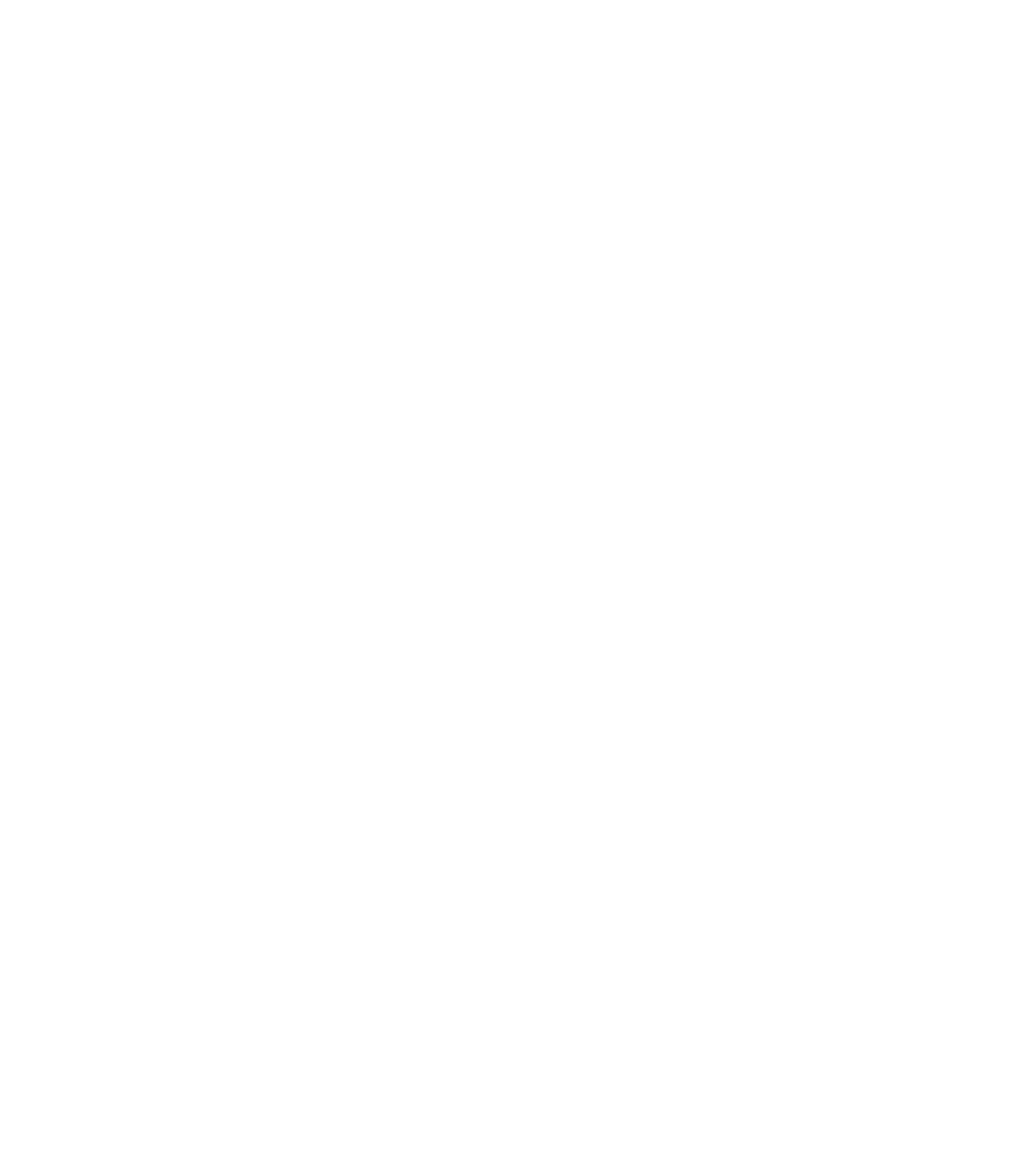
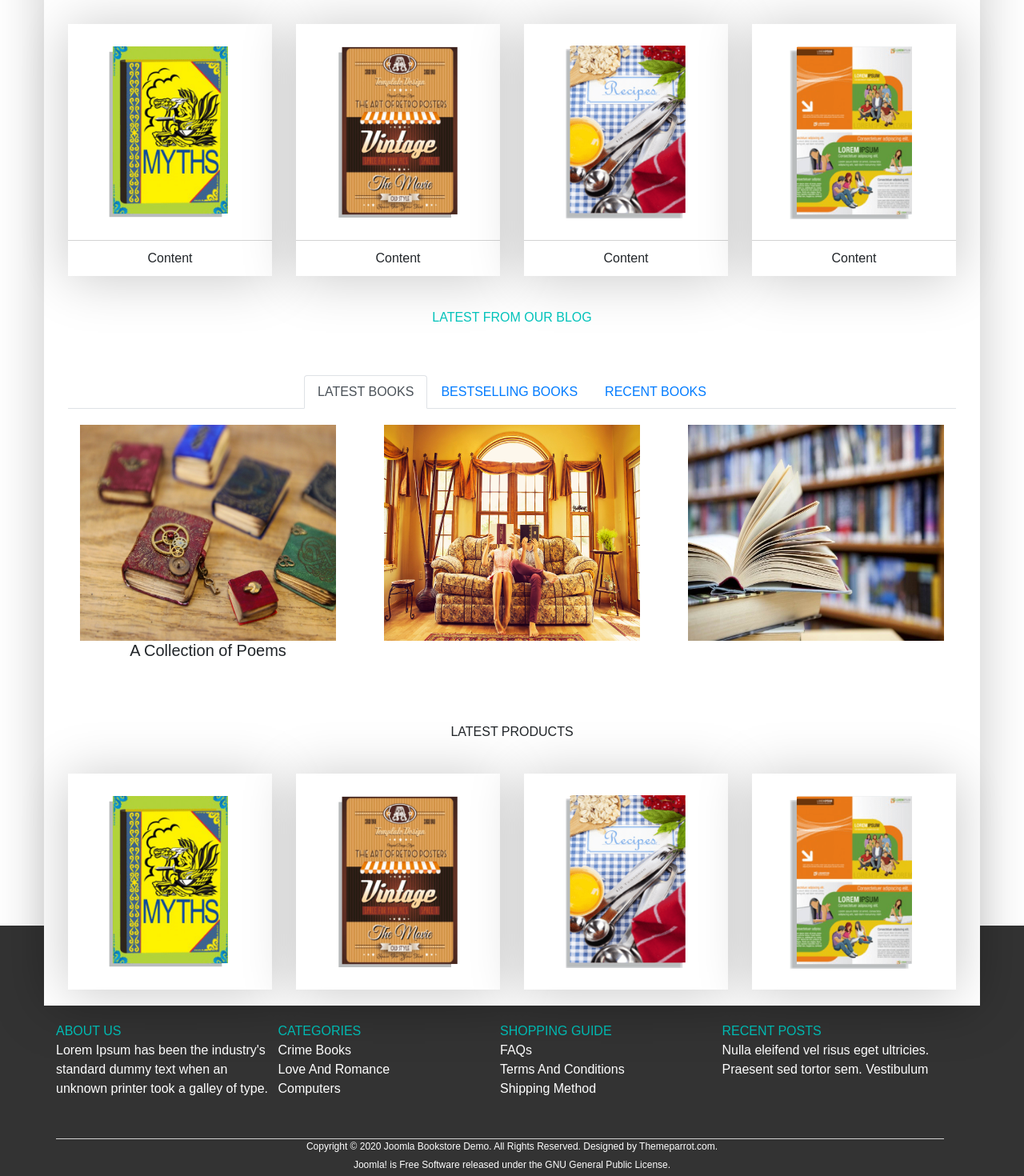
Before and after one commit to HareeshManu/React-Study-App, a React (Create React App) app: page / in a window 1280 px wide. Shown: the part 1105-2575 px from the top of the page at 80% size. Before the commit the page ends 1045 px from the top, so only its background shows below. Built offline with nearby package versions, Linux system fonts and the light colour scheme.

Commit message:
More components added to home page

```diff
--- a/src/components/Footer.js
+++ b/src/components/Footer.js
@@ -1,8 +1,42 @@
-import React from 'react';
-const Footer = (props) => {
+import React from "react";
+import {Container, Row, Col} from 'react-bootstrap';
+import '../styles/Footer.css';
+
+function Footer() {
   return (
-  <div>Footer Page</div>
-  )
-}
+    <div className ="footer-container">
+        <Container classname="footer-container">
+          <Row className="footer-row">
+            <Col lg="3">
+                <Row className="add-color">ABOUT US</Row>
+                <Row>Lorem Ipsum has been the industry's standard dummy text when an unknown printer took a galley of type.</Row>
+            </Col>
+            <Col lg="3">
+                <Row className="add-color">CATEGORIES</Row>
+                <Row>Crime Books</Row>
+                <Row>Love And Romance</Row>
+                <Row>Computers</Row>
+            </Col>
+            <Col lg="3">
+                <Row className="add-color">SHOPPING GUIDE</Row>
+                <Row>FAQs</Row>
+                <Row>Terms And Conditions</Row>
+                <Row>Shipping Method</Row>
+            </Col>
+            <Col lg="3">
+                <Row className="add-color">RECENT POSTS</Row>
+                <Row>Nulla eleifend vel risus eget ultricies. Praesent sed tortor sem. Vestibulum</Row>
+            </Col>
+          </Row>
+          <Row className="footer-style">
+              <Col>Copyright © 2020 Joomla Bookstore Demo. All Rights Reserved. Designed by Themeparrot.com.</Col>
+          </Row>
+          <Row className="footer-style">
+            <Col>Joomla! is Free Software released under the GNU General Public License.</Col>
+          </Row>
+        </Container>
+      </div>
+  );
+};
 
 export default Footer;
--- a/src/components/Main.js
+++ b/src/components/Main.js
@@ -4,7 +4,9 @@
   Row,
   Col,
   Image,
-  Carousel
+  Carousel,
+  Tab,
+  Tabs
 } from "react-bootstrap";
 import '../styles/Main.css';
 
@@ -12,6 +14,14 @@
 import slider1 from "../assets/slider_image_01.png";
 import slider2 from "../assets/slider_image_02.png";
 import slider3 from "../assets/slider_image_03.png";
+import book1 from "../assets/imag1_files/book1.png";
+import book8 from "../assets/imag1_files/book8.png";
+import book6 from "../assets/imag1_files/book6.png";
+import book2 from "../assets/imag1_files/book2.png";
+import blog5 from "../assets/imag1_files/blog5.jpg";
+import blog6 from "../assets/imag1_files/blog6.jpg";
+import blog7 from "../assets/imag1_files/blog7.jpg";
+import blog8 from "../assets/imag1_files/blog7.jpg";
 const Main = (props) => {
   const[index,setIndex] = useState(0);
   const handleSelect = (selectedIndex, e) => {
@@ -67,7 +77,7 @@
 <div className="book-list">
   <Container>
     <Row>
-      <Col md ={4} xs={12} >
+      <Col sm ={3} md ={4} xs={12} >
         <div className="slide-image">
           <Image src="http://demo.themeparrot.com/bookstore_new/images/themeparrot/slideshow/read1.jpg" rounded />
           <div class="overlay">
@@ -76,7 +86,7 @@
             </div>
         </div>
       </Col>
-      <Col  md ={4}  xs={12} >
+      <Col sm ={3} md ={4}  xs={12} >
         <div className="slide-image">
             <Image src="http://demo.themeparrot.com/bookstore_new/images/themeparrot/slideshow/read2.jpg" rounded />
             <div class="overlay">
@@ -85,7 +95,7 @@
             </div>
         </div>
       </Col>
-      <Col  md ={4}  xs={12} >
+      <Col sm ={6} md ={4}  xs={12} >
         <div className="slide-image">
             <Image src="http://demo.themeparrot.com/bookstore_new/images/themeparrot/slideshow/read3.jpg" rounded />
             <div class="overlay">
@@ -95,7 +105,202 @@
         </div>
       </Col>
     </Row>
+    <Row className="center-align latest-heading-section">
+      <Col>FEATURED PRODUCTS</Col>
+    </Row>
+    <Row className="add-margin latest-box-section">
+        <Col lg={3} md={4} xs={6} className="book-column">
+            <Container className="latest-container">
+                <Row>
+                    <img
+                        className="book-image-style"
+                        src={book8}
+                    />
+                </Row>
+                <Row className="latest-content-section">
+                    <Col>Content</Col>
+                </Row>
+            </Container>
+
+        </Col>
+        <Col lg={3} md={4} xs={6} className="book-column">
+            <Container className="latest-container">
+                <Row>
+                    <img
+                        className="book-image-style"
+                        src={book2}
+                    />
+                </Row>
+                <Row className="latest-content-section">
+                    <Col>Content</Col>
+                </Row>
+            </Container>
+        </Col>
+        <Col lg={3} md={4} xs={6} className="book-column">
+            <Container className="latest-container">
+                <Row>
+                    <img
+                        className="book-image-style"
+                        src={book1}
+                    />
+                </Row>
+                <Row className="latest-content-section">
+                        <Col>Content</Col>
+                </Row>
+            </Container>
+        </Col>
+        <Col lg={3} md={4} xs={6} className="book-column">
+            <Container className="latest-container">
+                <Row>
+                    <img
+                        className="book-image-style"
+                        src={book6}
+                    />
+                </Row>
+                <Row className="latest-content-section">
+                    <Col>Content</Col>
+                </Row>
+            </Container>
+        </Col>
+    </Row>
+
+{/* Blog section */}
+
+    <Row className="center-align blog-section-add-margin">
+      <Col className="add-color">LATEST FROM OUR BLOG</Col>
+    </Row>
+    <Row className="justify-content-center">
+      <Col style={{textAlign: "center"}}>
+        <Tabs className="justify-content-center">
+          <Tab eventKey="latestbooks" title="LATEST BOOKS">
+            <Row className="blog-section-add-margin">
+              <Col lg={4} md={4} sm={4} xs={6} className="text-align-center">
+                <Container fluid className="zero-margin-padding">
+                  <img
+                      className="blog-image-dimensions"
+                      src={blog5}
+                  />
+                </Container>
+                <Container fluid>
+                  <Row className="justify-content-center">
+                    <h5> A Collection of Poems</h5>
+                  </Row>
+                </Container>
+
+
+              </Col>
+              <Col lg={4} md={4} sm={4} xs={6} className="text-align-center">
+                <Container fluid className="zero-margin-padding">
+                  <img
+                      className="blog-image-dimensions"
+                      src={blog6}
+                  />
+                </Container>
+
+              </Col>
+              <Col lg={4} md={4} sm={4} xs={6} className="text-align-center">
+                <Container fluid className="zero-margin-padding">
+                  <img
+                      className="blog-image-dimensions"
+                      src={blog7}
+                  />
+                </Container>
+              </Col>
+            </Row>
+          </Tab>
+          <Tab eventKey="profile" title="BESTSELLING BOOKS">
+            <Row className="blog-section-add-margin">
+              <Col lg={4} md={4} sm={4} xs={6} className="text-align-center">
+                <Container fluid className="zero-margin-padding">
+                  <img
+                      className="blog-image-dimensions"
+                      src={blog8}
+                  />
+                </Container>
+
+              </Col>
+              <Col lg={4} md={4} sm={4} xs={6} className="text-align-center">
+                <Container fluid className="zero-margin-padding">
+                  <img
+                      className="blog-image-dimensions"
+                      src={blog5}
+                  />
+                </Container>
+
+              </Col>
+              <Col lg={4} md={4} sm={4} xs={6} className="text-align-center">
+                <Container fluid className="zero-margin-padding">
+                  <img
+                      className="blog-image-dimensions"
+                      src={blog7}
+                  />
+                </Container>
+
+              </Col>
+            </Row>
+          </Tab>
+          <Tab eventKey="setting" title="RECENT BOOKS">
+            <p>this is recents tab</p>
+          </Tab>
+
+        </Tabs>
+      </Col>
+    </Row>
+
+    {/* short carousel */}
+
+
+{/* Latest section */}
+<Row className="center-align latest-heading-section">
+      <Col>LATEST PRODUCTS</Col>
+    </Row>
+    <Row className="add-margin latest-box-section">
+        <Col lg={3} md={4} xs={6} className="book-column">
+            <Container className="latest-container">
+                <Row>
+                    <img
+                        className="book-image-style"
+                        src={book8}
+                    />
+                </Row>
+            </Container>
+
+        </Col>
+        <Col lg={3} md={4} xs={6} className="book-column">
+            <Container className="latest-container">
+                <Row>
+                    <img
+                        className="book-image-style"
+                        src={book2}
+                    />
+                </Row>
+            </Container>
+        </Col>
+        <Col lg={3} md={4} xs={6} className="book-column">
+            <Container className="latest-container">
+                <Row>
+                    <img
+                        className="book-image-style"
+                        src={book1}
+                    />
+                </Row>
+            </Container>
+        </Col>
+        <Col lg={3} md={4} xs={6} className="book-column">
+            <Container className="latest-container">
+                <Row>
+                    <img
+                        className="book-image-style"
+                        src={book6}
+                    />
+                </Row>
+            </Container>
+        </Col>
+    </Row>
+
+
   </Container>
+  {/* <Latest/> */}
 </div>
 </>
   )
--- /dev/null
+++ b/src/styles/Footer.css
@@ -0,0 +1,16 @@
+.footer-container {
+    margin-top: -100px;
+}
+.footer-style {
+    text-align: center;
+    font-size: 12px;
+    padding-bottom: 5px;
+    color: #FFF;
+}
+.footer-row {
+    padding-top: 120px;
+    color: #FFF;
+    padding-bottom: 50px;
+    border-bottom: 1px solid lightgray;
+    width: 100%;
+}
--- a/src/styles/Main.css
+++ b/src/styles/Main.css
@@ -9,7 +9,7 @@
     background: #fff;
     box-shadow: 0 3px 63px rgba(0,0,0,.22);
     margin: 0 auto;
-    z-index: 9;
+    z-index: 20;
     margin-top: -100px;
     position: relative;
 }
@@ -87,3 +87,53 @@
     width: 180px;
     margin: auto;
 }
+.book-column {
+    background: transparent;
+    text-align: center;
+}
+.latest-heading-section {
+    margin-top: 50px;
+}
+.center-align {
+    text-align: center;
+    padding-bottom: 40px;
+}
+.latest-content-section {
+    border-top: 1px solid lightgrey;
+    padding-top: 10px;
+    padding-bottom: 10px;
+    text-align: center;
+}
+.latest-container {
+    box-shadow: 0 3px 63px rgba(0,0,0,0.22);
+    background-color: #FFF;
+}
+.book-image-style {
+    margin-left: auto;
+    margin-right: auto;
+    height: 270px;
+}
+.latest-box-section {
+    padding-bottom: 20px;
+}
+.add-color {
+    color: #00c2ba;
+}
+.blog-section-add-margin {
+    margin-top: 20px;
+    margin-bottom: 20px;
+}
+.text-align-center {
+    text-align: center;
+}
+.zero-margin-padding {
+    margin: 0;
+    padding: 0;
+}
+.blog-image-dimensions {
+    height: 270px;
+    width: 320px;
+}
+.footer-container {
+    background-color: #333;
+}
```
